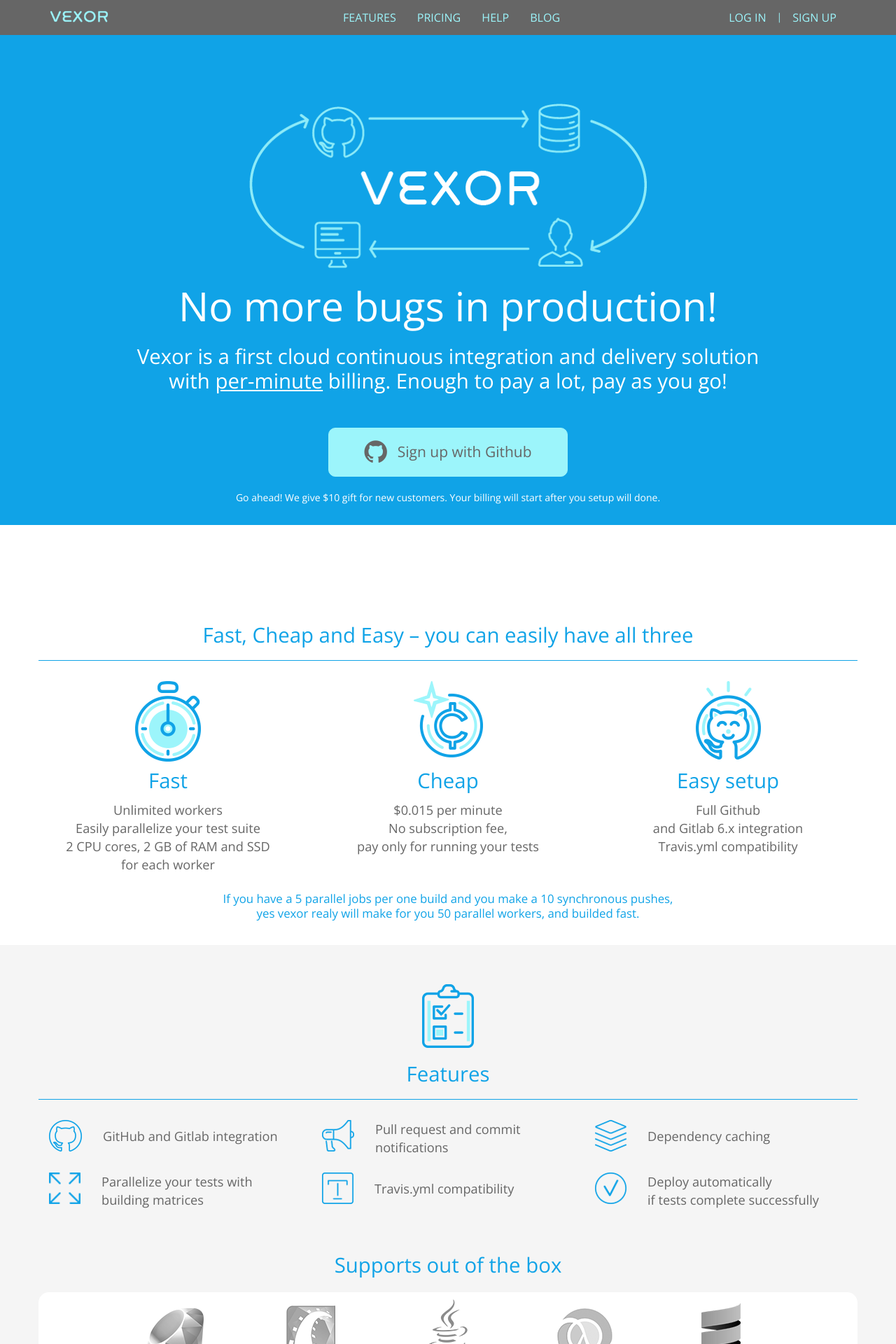
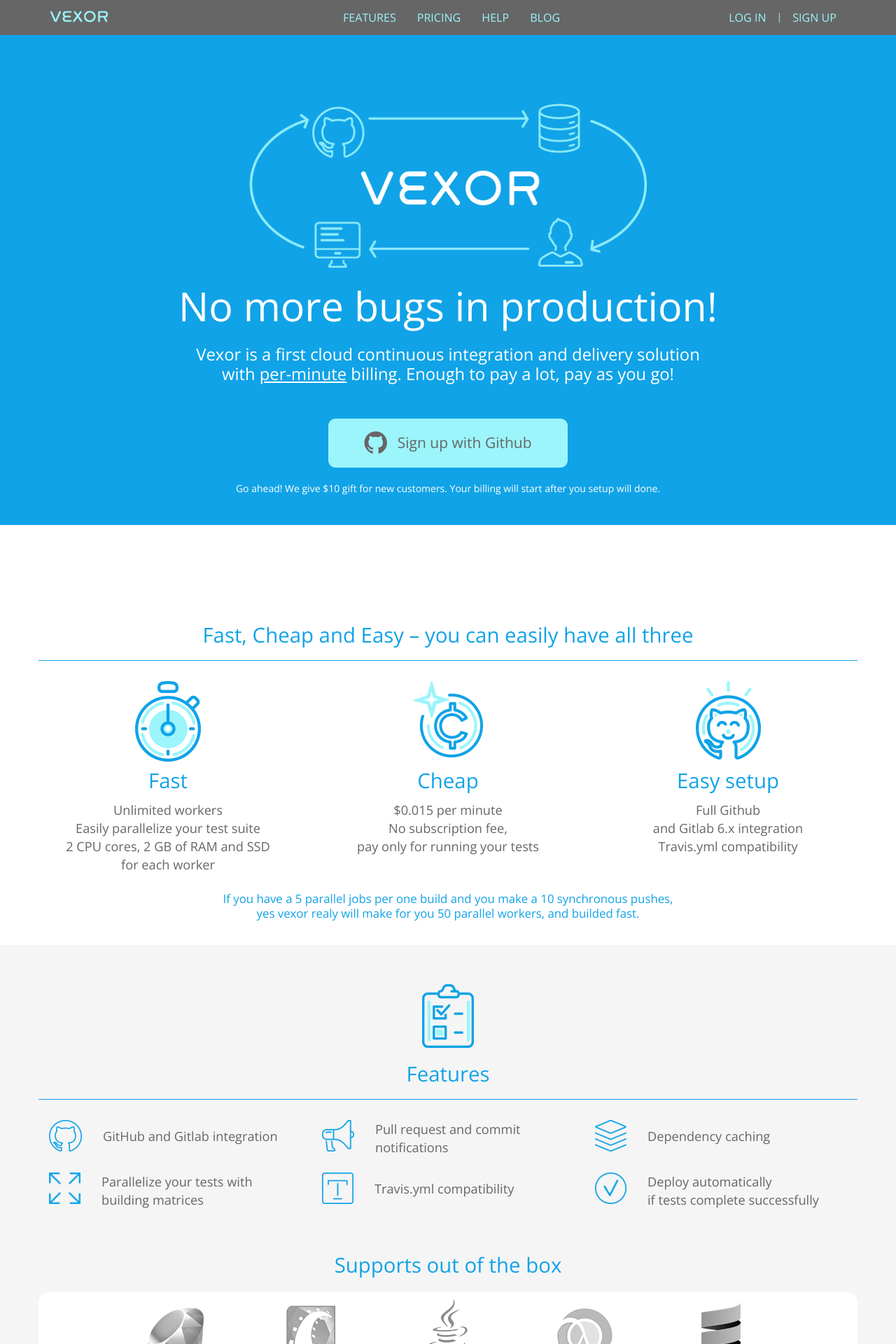
Before and after one commit to vexor/vx-promo, a Jekyll site: the page built from index.html, in a window 1280 px wide. Shown: the top 1920 px of the page at 70% size. Built offline with Jekyll 4.4.1, drawn with Linux system fonts in a browser that asks for light colours; nearby versions of some CDN libraries; Markdown is read by kramdown in place of the engine named in the settings; comment, search, counter and statistics services are not loaded.

```diff
--- a/stylesheets/landing.css
+++ b/stylesheets/landing.css
@@ -64,7 +64,7 @@
       line-height: 120%; }
     body .landing .landing-block-header .description {
       margin-top: 20px;
-      font-size: 2.1em;
+      font-size: 1.7em;
       line-height: 120%; }
     body .landing .landing-block-header .description a {
         color: white;
```
